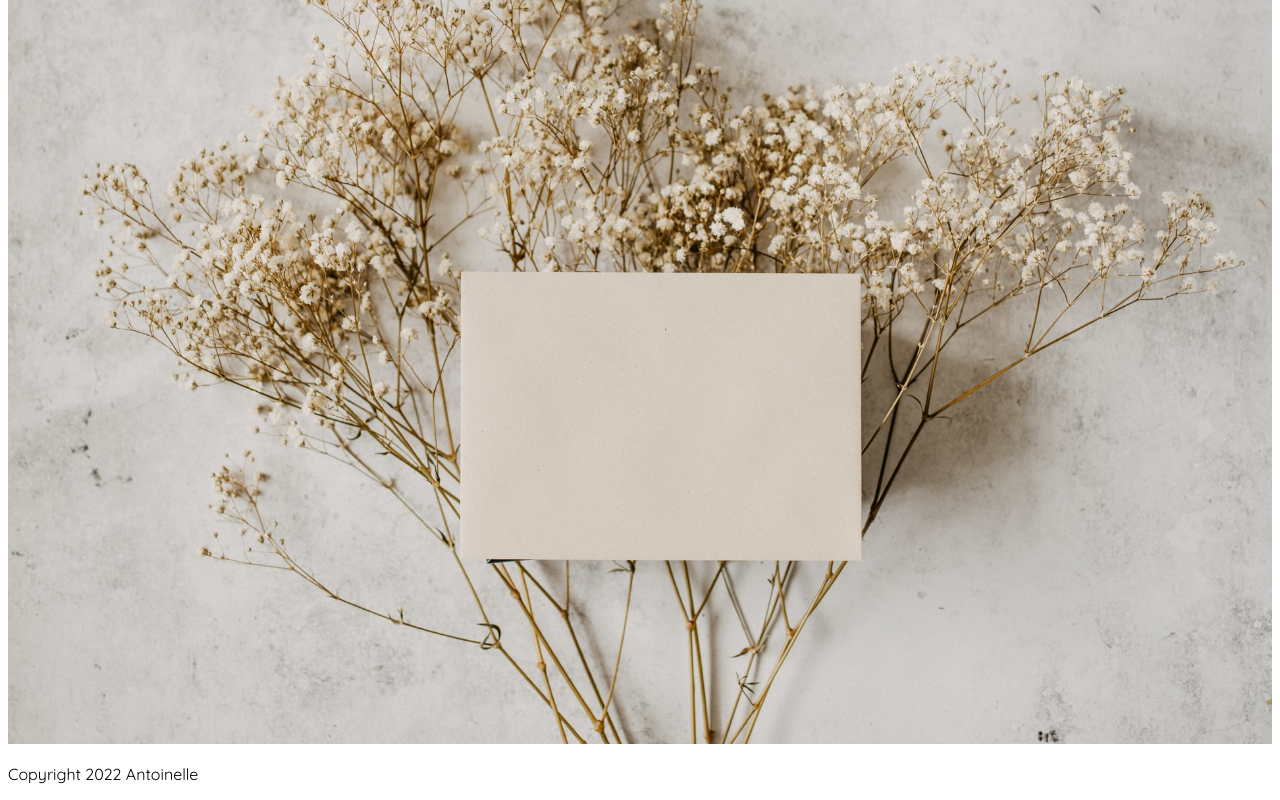
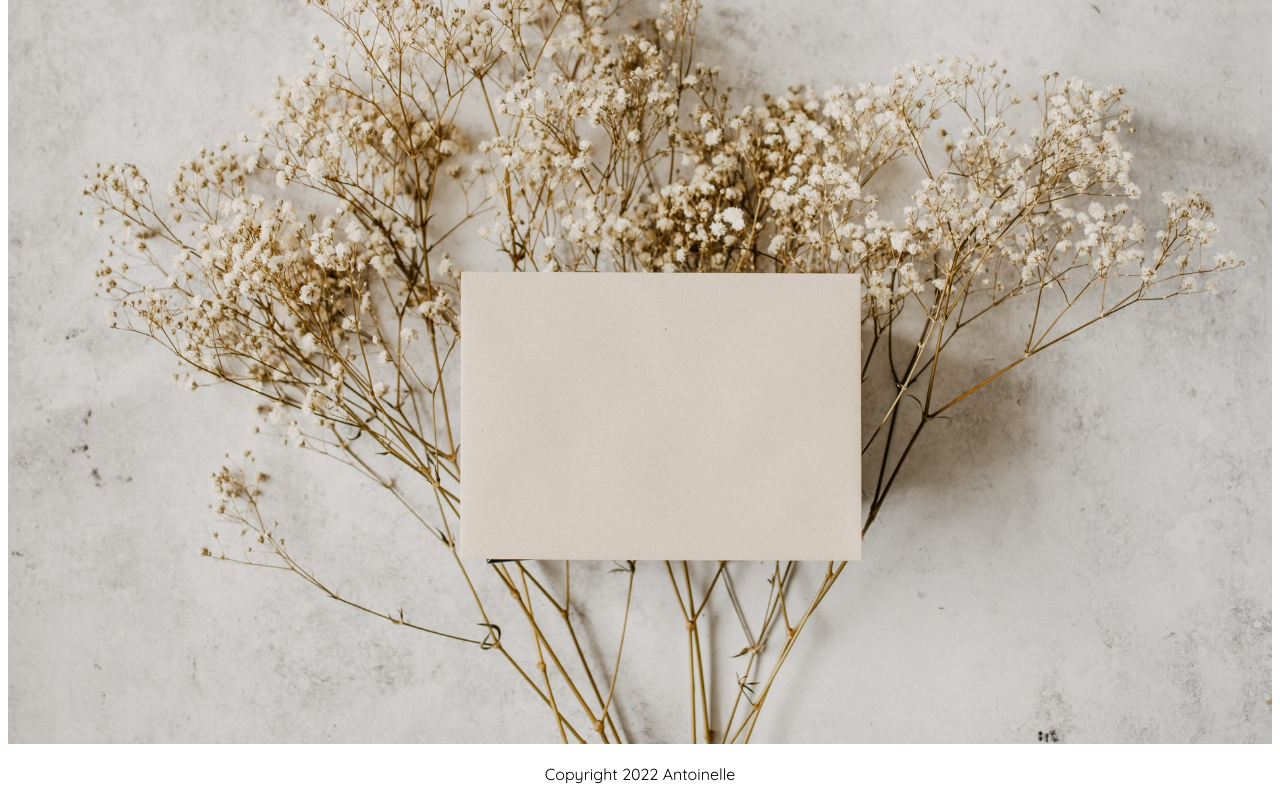
Before and after one commit to MatchaBear/antoinelle-website, a React (Vite) app: page / in a window 1280 px wide. Shown: the part 574-1374 px from the top of the page. Built offline with nearby package versions, Linux system fonts and the light colour scheme.

Commit message:
style footer

```diff
--- a/src/index.css
+++ b/src/index.css
@@ -6,10 +6,20 @@ a {
   text-decoration: none;
 }
 
+.header {
+}
+
+.nav {
+}
+
 .logo {
   color: #000000;
   text-align: center;
   font-size: 24px;
+}
+
+.footer {
+  text-align: center;
 }
 
 .hero {
@@ -35,3 +45,7 @@ a {
   color: black;
   text-align: center;
 }
+
+.iframe-contact-form {
+  max-width: 100%;
+}
--- a/src/main.tsx
+++ b/src/main.tsx
@@ -25,7 +25,7 @@ ReactDOM.createRoot(document.getElementById("root") as HTMLElement).render(
       <Route path="/contact" element={<Contact />} />
     </Routes>
 
-    <footer>
+    <footer className="footer">
       <p>Copyright {year} Antoinelle</p>
     </footer>
   </BrowserRouter>
```
